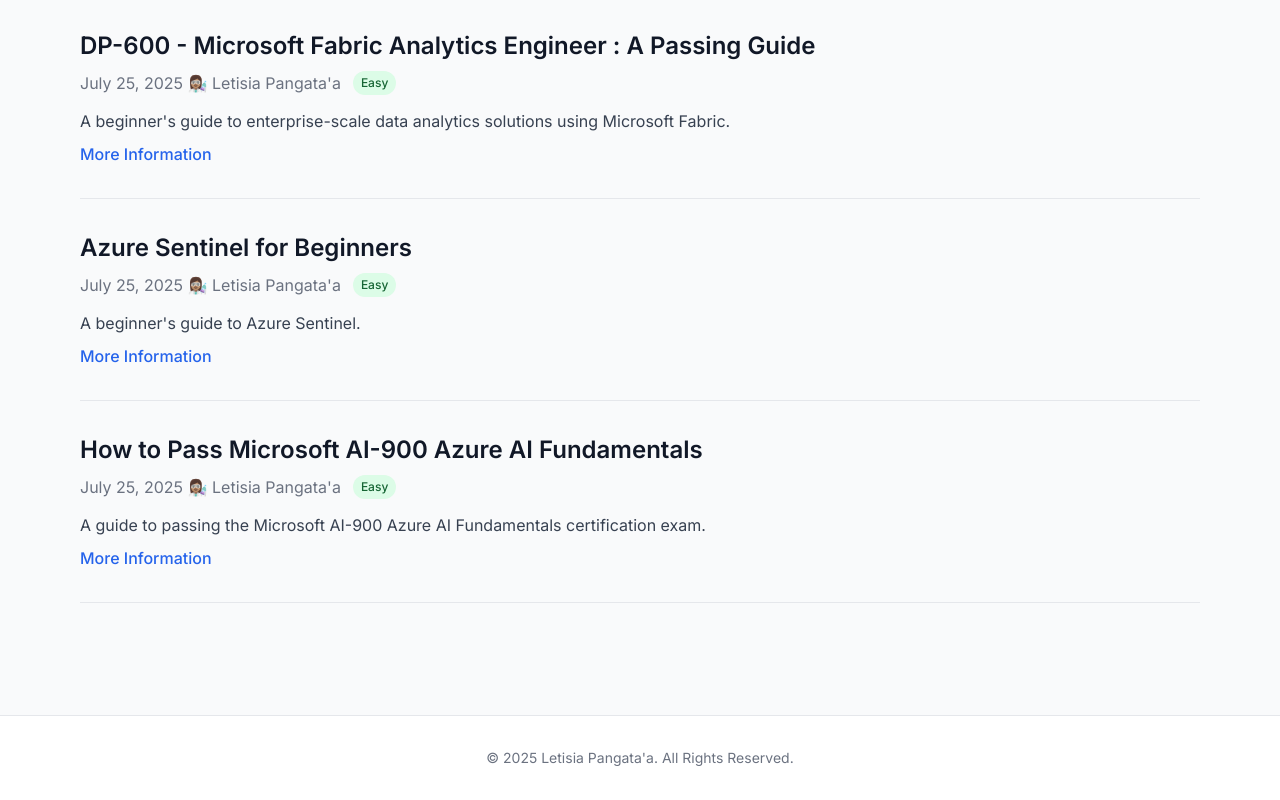
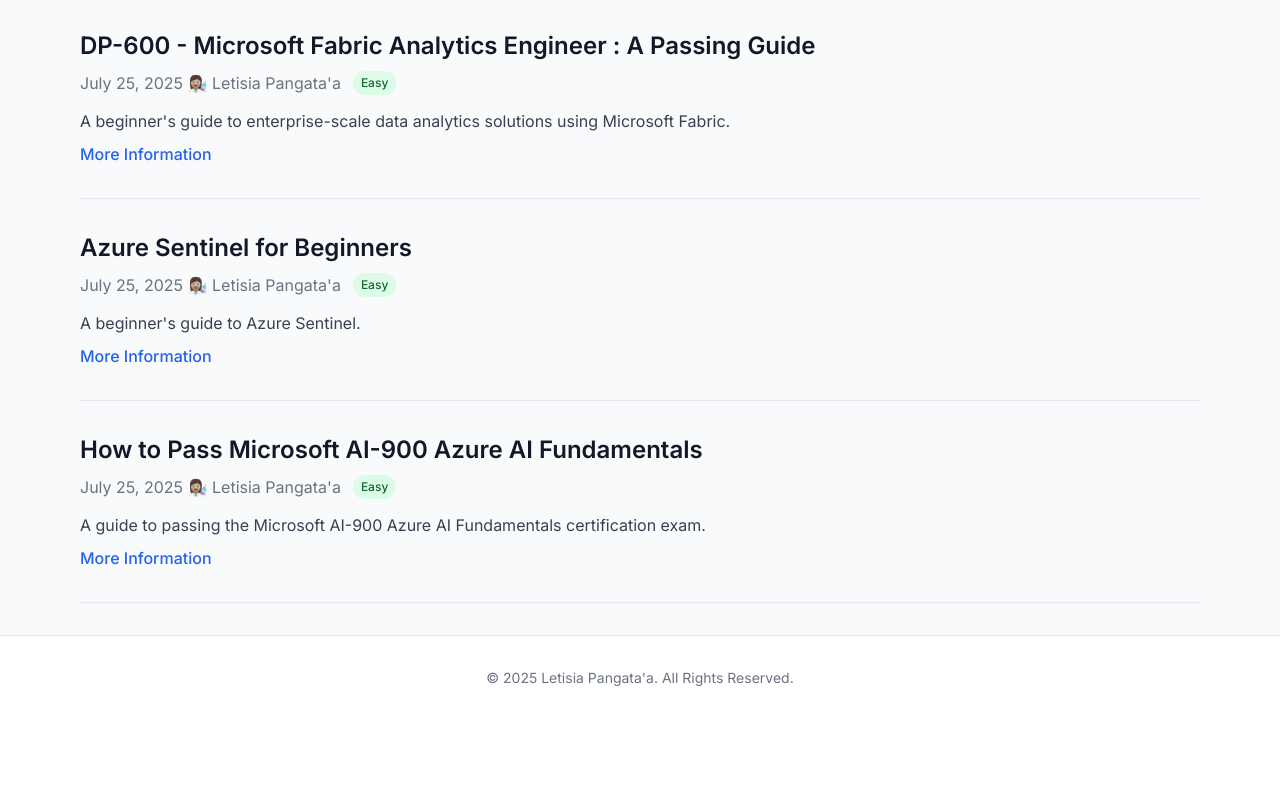
Before and after one commit to letisiapangataa/letisiapangataa.github.io, a Next.js app: page / in a window 1280 px wide. Shown: the part 1732-2532 px from the top of the page. After the commit the page ends 2452 px from the top, so only its background shows below. Built offline with nearby package versions, Linux system fonts and the light colour scheme.

Commit message:
Remove extra margin from footer in Layout
Eliminated the 'mt-20' class from the footer in Layout.tsx to remove unnecessary top margin. No functional changes made to the SIEM guide markdown file.

```diff
--- a/components/Layout.tsx
+++ b/components/Layout.tsx
@@ -41,7 +41,7 @@
 
       <main>{children}</main>
 
-      <footer className="bg-white border-t mt-20">
+      <footer className="bg-white border-t">
         <div className="max-w-6xl mx-auto px-4 py-8">
           <div className="text-sm text-center text-gray-500">
             <p>&copy; 2025 Letisia Pangata&apos;a. All Rights Reserved.</p>
```
Also changed, not shown: posts/siem-beginners-guide.md (line endings or trailing spaces).
